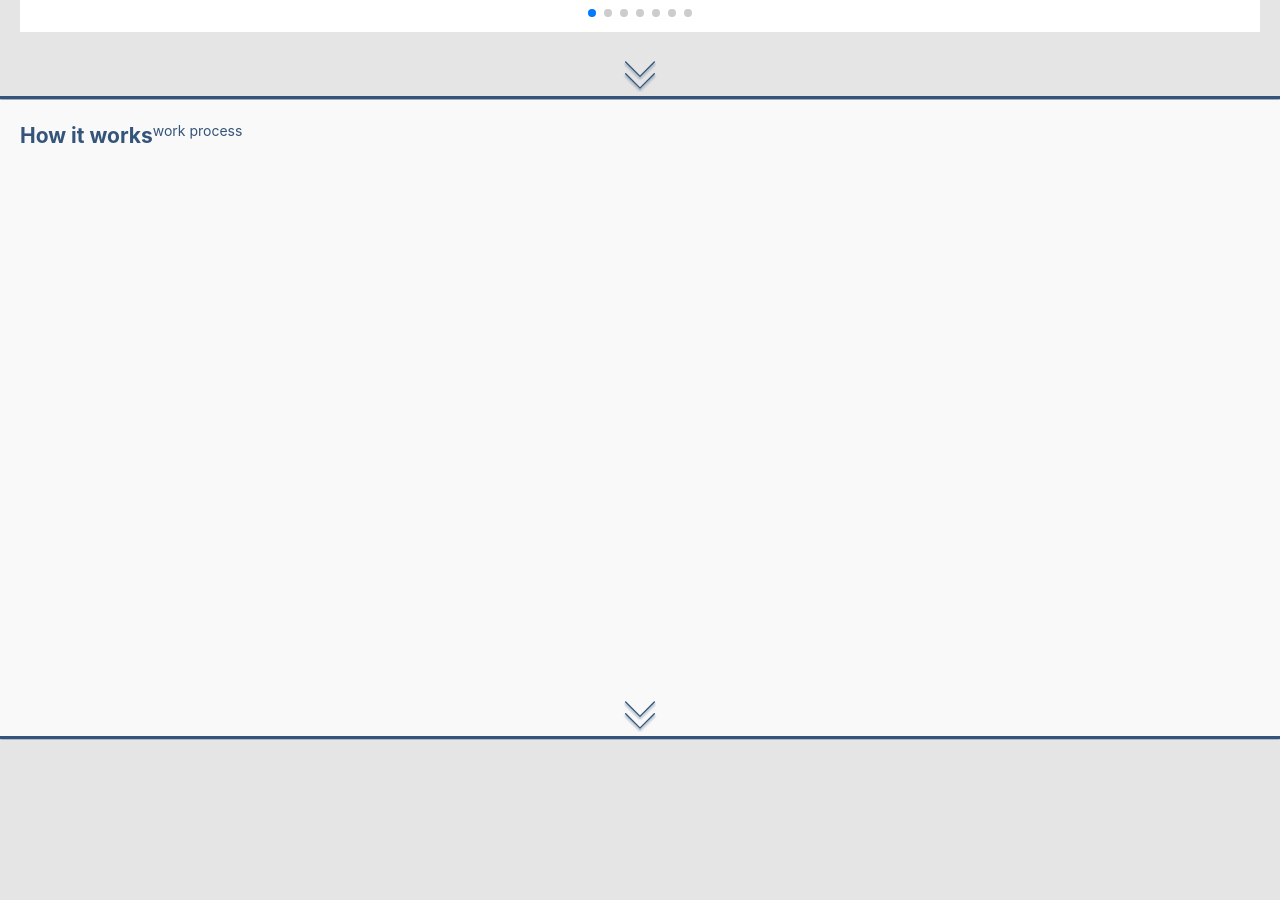
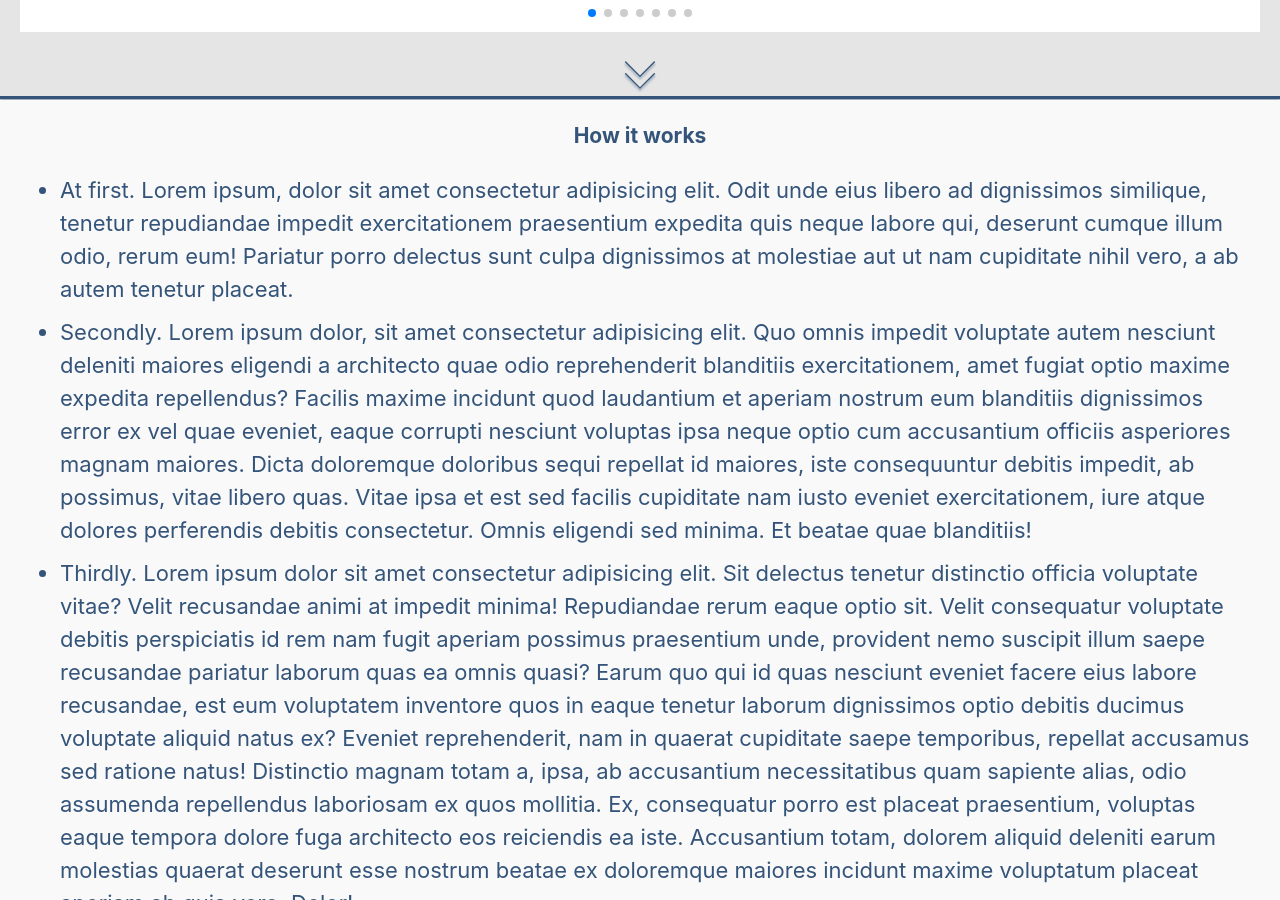
Before and after one commit to dobkir/developer_landing, a plain HTML site: page index.html in a window 1280 px wide. Shown: the part 1900-2800 px from the top of the page. Drawn offline with nearby package versions, Linux system fonts and the light colour scheme.

Commit message:
Added content for the section "How It Works"

```diff
--- a/css/style.css
+++ b/css/style.css
@@ -498,6 +498,8 @@ input {
     margin-top: -8rem;
     padding: 2rem;
     display: flex;
+    flex-direction: column;
+    align-items: center;
     width: inherit;
     min-height: calc(100vh - 8rem);
 
@@ -520,6 +522,14 @@ input {
     bottom: 1px;
 
     box-shadow: 0 3px 3px rgba(52, 84, 122, 0.6);
+}
+
+.process__list {
+    font-size: 2.2rem;
+}
+
+.process__list--item {
+    margin-bottom: 10px;
 }
 
 /* Contact
--- a/index.html
+++ b/index.html
@@ -17,7 +17,7 @@
         <!-- Header -->
         <header class="header lock-padding">
             <div class="logo">
-                <a href=".">
+                <a href="#homepage">
                     <svg class="icon">
                         <use xlink:href="sprite.svg#tag_img"></use>
                     </svg>
@@ -330,10 +330,54 @@
                         </use>
                     </svg></a>
                 <div class="process__story">
-                    <h2>How it works</h2>
+                    <h2 class="process__title">How it works</h2>
                 </div>
                 <div class="process__numbers">
-                    <p>work process</p>
+                    <ul class="process__list">
+                        <li class="process__list--item">
+                            At first.
+                            Lorem ipsum, dolor sit amet consectetur adipisicing elit.
+                            Odit unde eius libero ad dignissimos similique, tenetur
+                            repudiandae impedit exercitationem praesentium expedita
+                            quis neque labore qui, deserunt cumque illum odio, rerum
+                            eum! Pariatur porro delectus sunt culpa dignissimos at
+                            molestiae aut ut nam cupiditate nihil vero, a ab autem
+                            tenetur placeat.
+                        </li>
+                        <li class="process__list--item">
+                            Secondly.
+                            Lorem ipsum dolor, sit amet consectetur adipisicing elit. Quo omnis impedit voluptate autem
+                            nesciunt deleniti maiores eligendi a architecto quae odio reprehenderit blanditiis
+                            exercitationem, amet fugiat optio maxime expedita repellendus? Facilis maxime incidunt quod
+                            laudantium et aperiam nostrum eum blanditiis dignissimos error ex vel quae eveniet, eaque
+                            corrupti nesciunt voluptas ipsa neque optio cum accusantium officiis asperiores magnam
+                            maiores. Dicta doloremque doloribus sequi repellat id maiores, iste consequuntur debitis
+                            impedit, ab possimus, vitae libero quas. Vitae ipsa et est sed facilis cupiditate nam iusto
+                            eveniet exercitationem, iure atque dolores perferendis debitis consectetur. Omnis eligendi
+                            sed minima. Et beatae quae blanditiis!
+                        </li>
+                        <li class="process__list--item">
+                            Thirdly.
+                            Lorem ipsum dolor sit amet consectetur adipisicing elit. Sit delectus tenetur distinctio
+                            officia
+                            voluptate vitae? Velit recusandae animi at impedit minima! Repudiandae rerum eaque optio
+                            sit.
+                            Velit consequatur voluptate debitis perspiciatis id rem nam fugit aperiam possimus
+                            praesentium
+                            unde, provident nemo suscipit illum saepe recusandae pariatur laborum quas ea omnis quasi?
+                            Earum
+                            quo qui id quas nesciunt eveniet facere eius labore recusandae, est eum voluptatem inventore
+                            quos in eaque tenetur laborum dignissimos optio debitis ducimus voluptate aliquid natus ex?
+                            Eveniet reprehenderit, nam in quaerat cupiditate saepe temporibus, repellat accusamus sed
+                            ratione natus! Distinctio magnam totam a, ipsa, ab accusantium necessitatibus quam sapiente
+                            alias, odio assumenda repellendus laboriosam ex quos mollitia. Ex, consequatur porro est
+                            placeat
+                            praesentium, voluptas eaque tempora dolore fuga architecto eos reiciendis ea iste.
+                            Accusantium
+                            totam, dolorem aliquid deleniti earum molestias quaerat deserunt esse nostrum beatae ex
+                            doloremque maiores incidunt maxime voluptatum placeat aperiam ab quia vero. Dolor!
+                        </li>
+                    </ul>
                 </div>
 
             </section>
```
